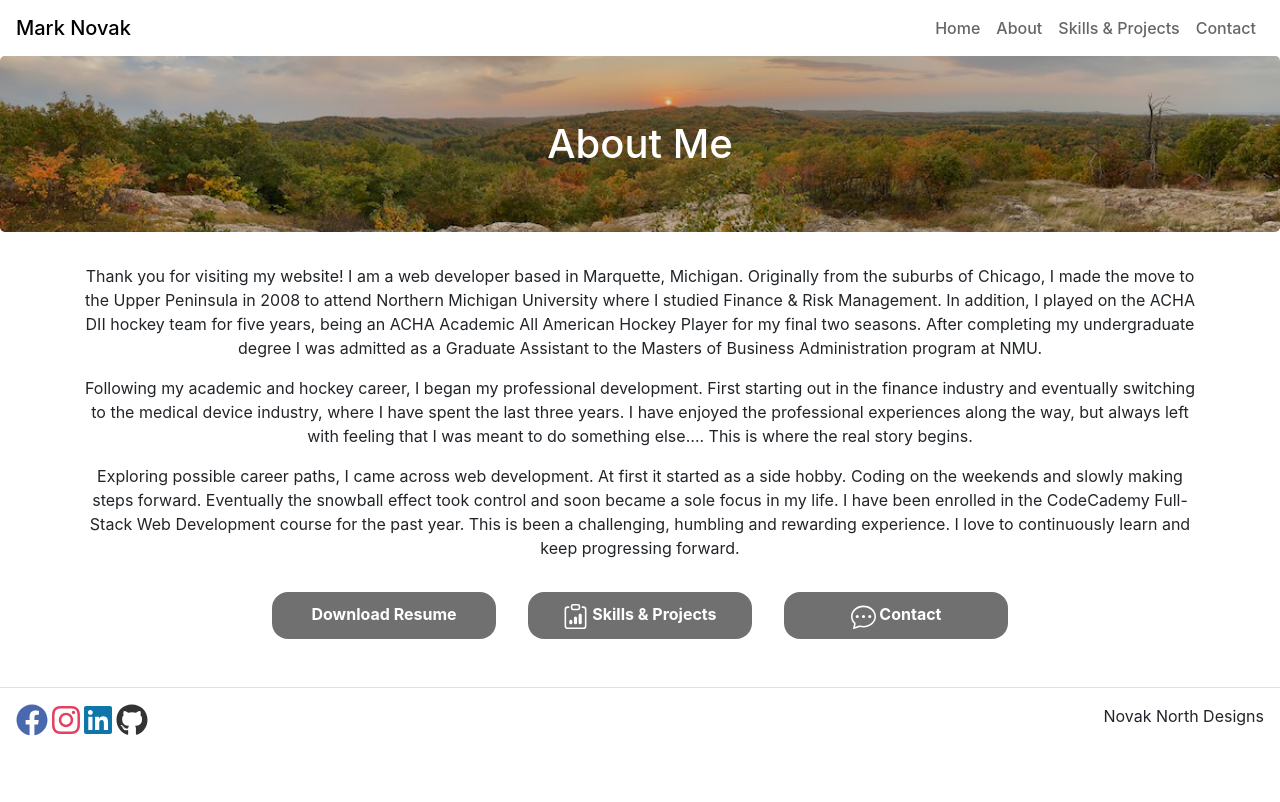
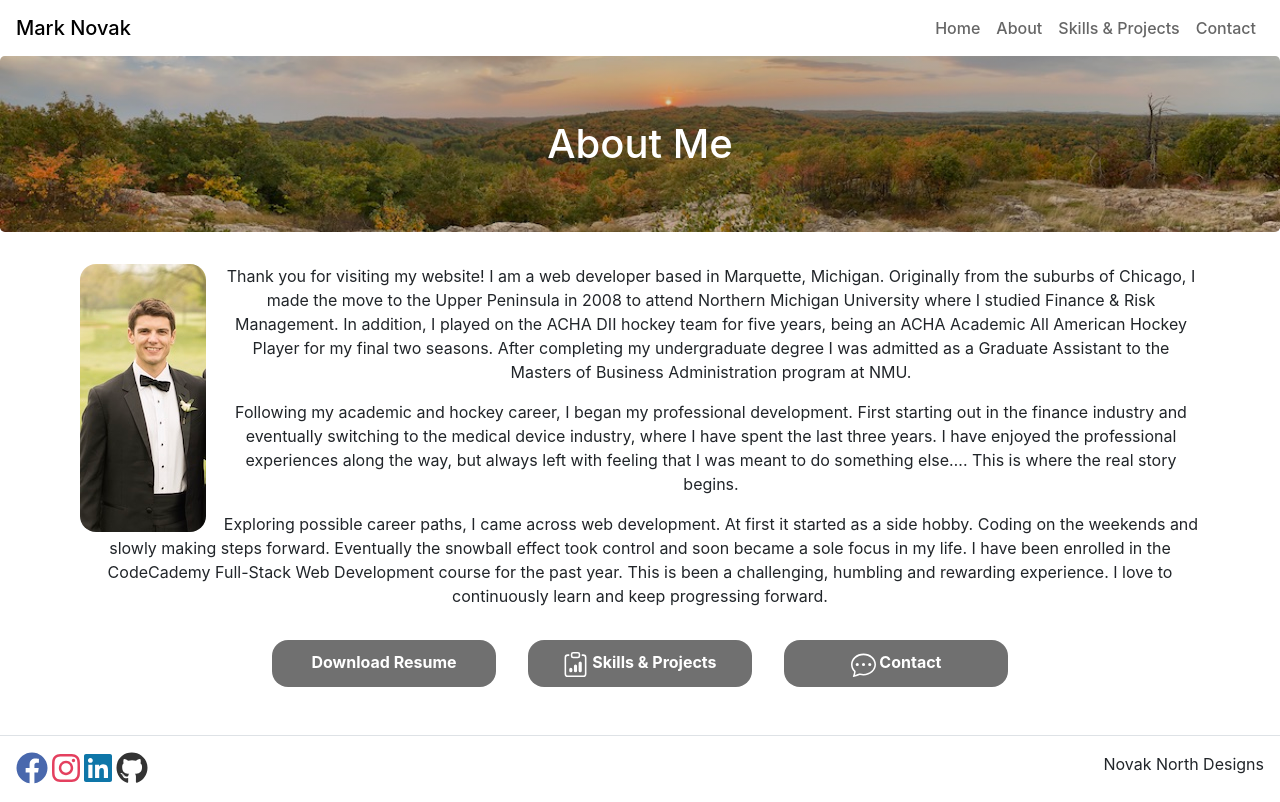
Before and after one commit to manovak24/manovak24.github.io, a React (Create React App) app: page /about in a window 1280 px wide. Built offline with nearby package versions, Linux system fonts and the light colour scheme.

Commit message:
added headshot to about page.

```diff
--- a/src/pages/about-page.jsx
+++ b/src/pages/about-page.jsx
@@ -5,6 +5,7 @@ import Hero from '../compontents/hero.jsx';
 import './about-page.css';
 
 import Resume from '../assets/Mark Novak 3.10.21.docx.pdf';
+import Headshot from '../assets/headshot.jpeg';
 
 class AboutPage extends React.Component {
     render() {
@@ -13,7 +14,11 @@ class AboutPage extends React.Component {
                 <div>
                     <Hero title={this.props.title} />
                 </div>
+                <div>
+
+                </div>
                 <article className="bio-container">
+                    <img style={{float: "left", marginRight: '1rem', borderRadius: "1rem"}} src={Headshot} alt="headshot"></img>
                     <p>Thank you for visiting my website! I am a web developer based in Marquette, Michigan. Originally from the suburbs of Chicago, I made the move to the Upper Peninsula in 2008 to attend Northern Michigan University where I studied Finance & Risk Management. In addition, I played on the ACHA DII hockey team for five years, being an ACHA Academic All American Hockey Player for my final two seasons. After completing my undergraduate degree I was admitted as a Graduate Assistant to the Masters of Business Administration program at NMU.</p>
                     <p>Following my academic and hockey career, I began my professional development. First starting out in the finance industry and eventually switching to the medical device industry, where I have spent the last three years. I have enjoyed the professional experiences along the way, but always left with feeling that I was meant to do something else…. This is where the real story begins.</p>
                     <p>Exploring possible career paths, I came across web development. At first it started as a side hobby. Coding on the weekends and slowly making steps forward. Eventually the snowball effect took control and soon became a sole focus in my life. I have been enrolled in the CodeCademy Full-Stack Web Development course for the past year. This is been a challenging, humbling and rewarding experience. I love to continuously learn and keep progressing forward.</p>
```
Also changed, not shown: src/assets/headshot.jpeg (added).
